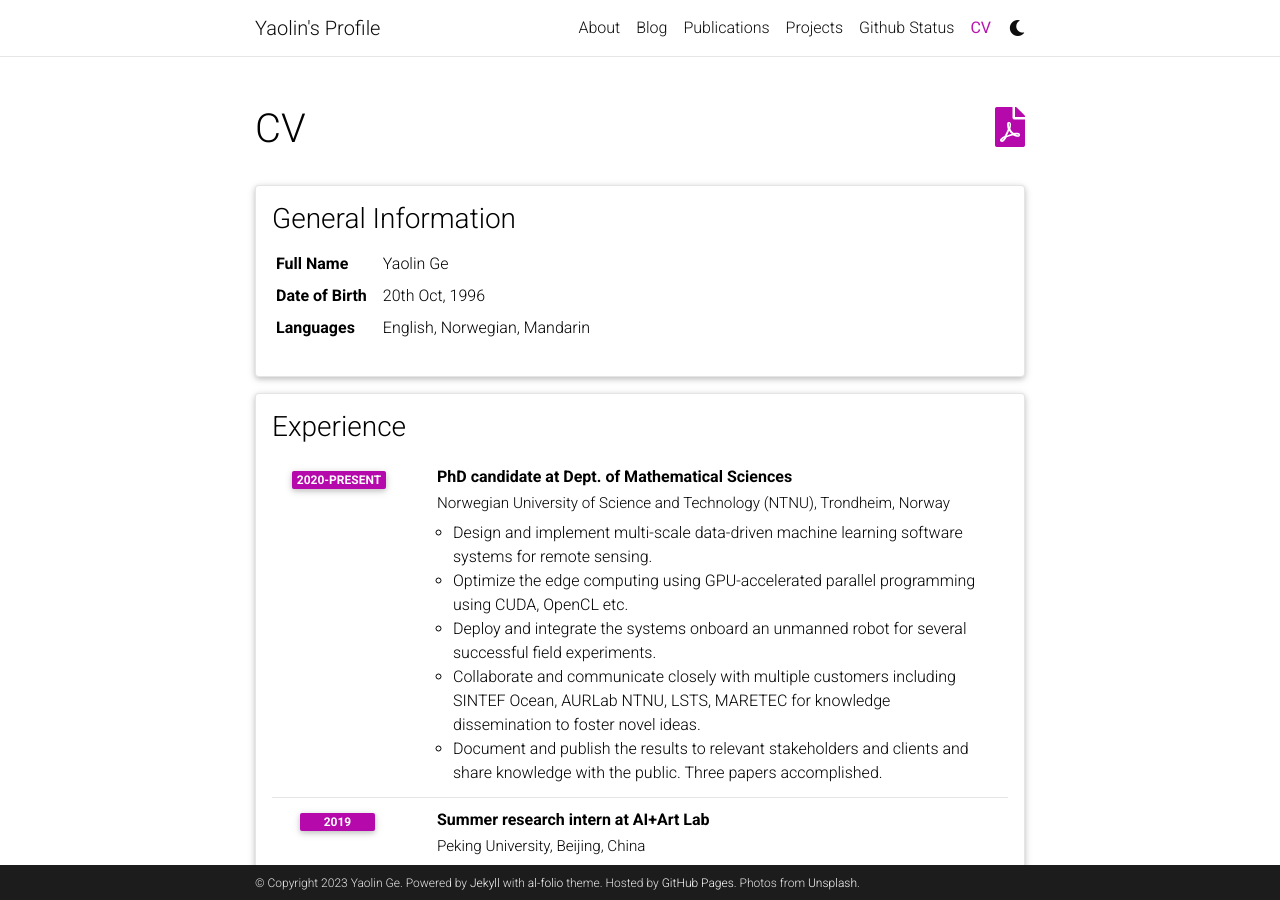
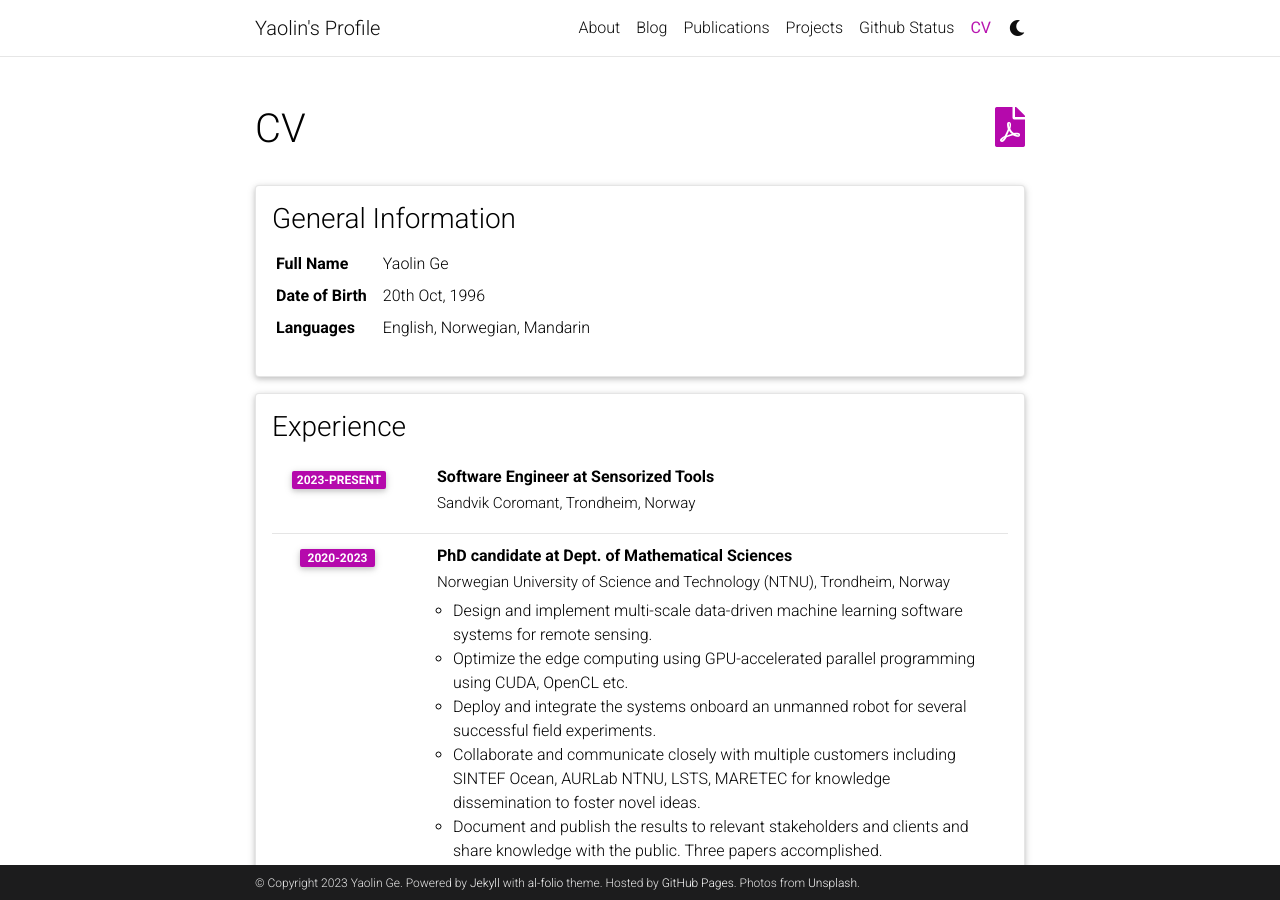
Before and after one commit to YaolinGe/Profile, a Jekyll site: the page built from _pages/cv.md, in a window 1280 px wide and 900 px high. Built offline with Jekyll 4.4.1, drawn with Linux system fonts in a browser that asks for light colours; comment, search, counter and statistics services are not loaded; a style sheet for code colours, icons or effects is not loaded.

Commit message:
update pages

```diff
--- a/_data/cv.yml
+++ b/_data/cv.yml
@@ -11,9 +11,12 @@
 - title: Experience
   type: time_table
   contents:
+    - title: Software Engineer at Sensorized Tools
+      institution: Sandvik Coromant, Trondheim, Norway
+      year: 2023-present
     - title: PhD candidate at Dept. of Mathematical Sciences
       institution: Norwegian University of Science and Technology (NTNU), Trondheim, Norway
-      year: 2020-present
+      year: 2020-2023
       description:
         - Design and implement multi-scale data-driven machine learning software systems for remote sensing.
         - Optimize the edge computing using GPU-accelerated parallel programming using CUDA, OpenCL etc.
```
